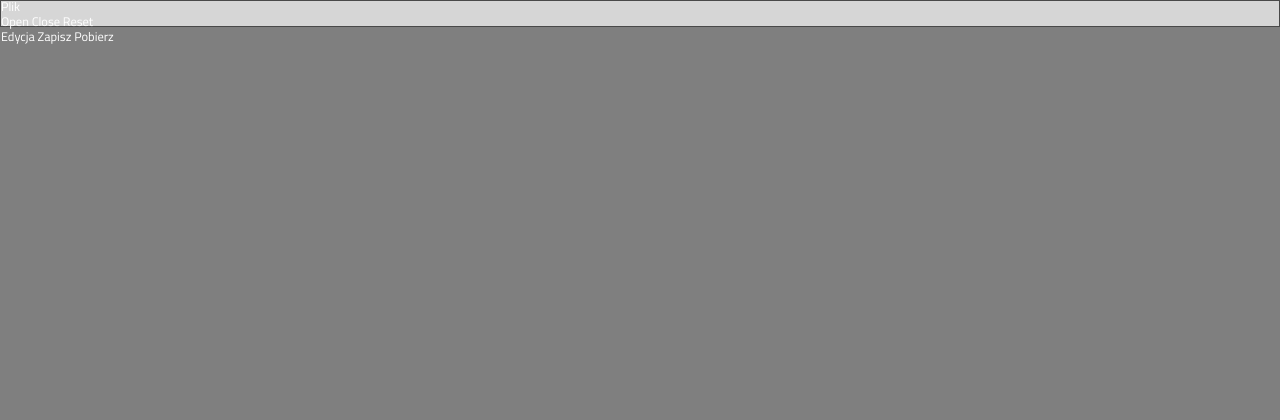
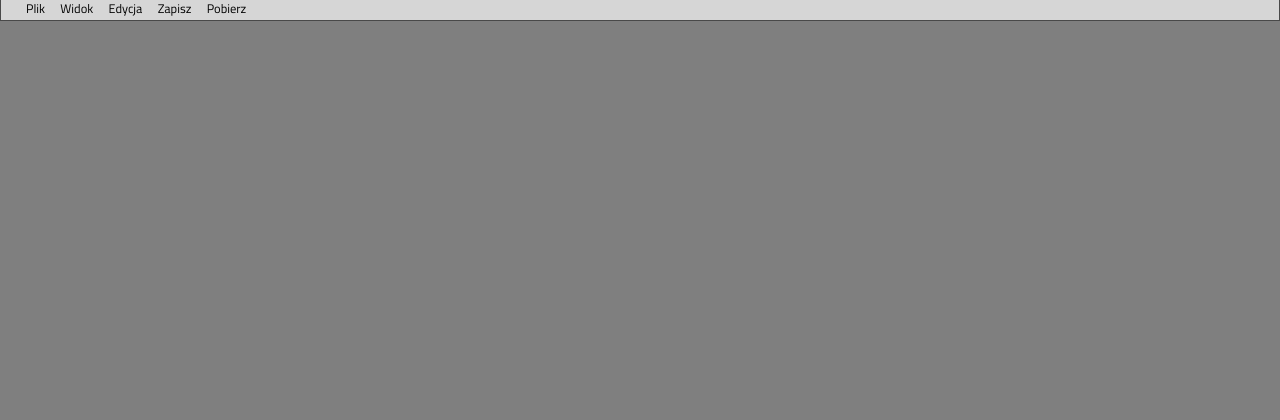
Before and after one commit to szpadlicho/project, a PHP site: page /interface/index.php in a window 1280 px wide. Shown: the top 420 px of the page. Run offline with PHP 8.4, Linux system fonts and the light colour scheme.

Commit message:
menu and tools create

```diff
--- a/interface/css/menu.css
+++ b/interface/css/menu.css
@@ -1,12 +1,52 @@
 #top-menu-ph{
     width: calc(100%-(2*2px));
-    height:2em;
     background-color: rgb(214,214,214);
-    border: 1px solid rgb(73,73,73);
+    border:1px solid rgb(73,73,73);
+    border-top:none;
+    padding:0.2em 1.5em;
+    color:black;
 }
-#top-menu ul{
+
+#top-menu > ul{
     list-style-type:none;
+
 }
-#top-menu ul li{
-    display:inline;
+
+#top-menu > ul > li{
+    display:inline-block;
+    position:relative;
+    padding:0em 0.5em;
+    #border: 1px solid rgb(73,73,73);
+    text-align:center;
+    #margin:0;
 }
+#top-menu > ul > li:hover{
+    display:inline-block;
+    position:relative;
+    padding:0em 0.5em;
+    background-color: rgb(224,224,224);
+}
+#top-menu > ul > li > ul{
+    list-style-type:none;
+    visibility:hidden;
+    position:absolute;
+    background-color: rgb(214,214,214);
+    #border: 1px solid rgb(73,73,73);
+    left:-0.5em;
+    text-align:center;
+}
+
+#top-menu > ul > li:hover > ul{
+    visibility:visible;
+    position:absolute;
+}
+#top-menu > ul > li > ul > li{
+    padding:0em 0.5em;
+}
+#top-menu > ul > li > ul > li:hover{
+    padding:0em 0.5em;
+    background-color: rgb(224,224,224);
+}
+.active{
+    color:red;
+}
--- /dev/null
+++ b/interface/css/tools.css
@@ -0,0 +1,12 @@
+.tools{
+    width:10em;
+    height:2em;
+    background-color:lime;
+    border: 1px solid black;
+}
+.t-show{
+    #visibility:visible;
+}
+.t-hide{
+    #visibility:hidden;
+}
--- a/interface/index.php
+++ b/interface/index.php
@@ -12,6 +12,8 @@
         <link title="deafult" type="text/css" rel="stylesheet" href="css/reset.css" />
         <link title="deafult" type="text/css" rel="stylesheet" href="css/style.css" />
         <link title="deafult" type="text/css" rel="stylesheet" href="css/menu.css" />
+        <link title="deafult" type="text/css" rel="stylesheet" href="css/option.css" />
+        <link title="deafult" type="text/css" rel="stylesheet" href="css/tools.css" />
 
         <script type="text/javascript" src="js/jquery-1.9.1.min.js"></script>
         <script type="text/javascript" src="js/scrypt.js"></script>
@@ -30,6 +32,26 @@
         $(document).load(both);
         $(window).resize(both);
         $(document).ready(function(){
+            $( '#top-menu ul li ul li' ).click(function(){
+                //$( '#top-menu ul li ul li' ).removeClass( 'active' );
+                if ( $( this ).hasClass( 'active' ) ) {
+                    $( this ).removeClass( 'active' );
+                } else {
+                    $( this ).addClass( 'active' );
+                };
+
+            });
+            $( '[id^="tool-"]' ).hide(); // hide the other divs
+            $( 'li[id^="button-"]' ).click(function(){
+                if ( $( '#tool-'+this.id.slice(7) ).hasClass( 't-show' ) ) {
+                    $( '#tool-'+this.id.slice(7) ).removeClass( 't-show' );
+                    $( '#tool-'+this.id.slice(7) ).hide('explode').addClass( 't-hide' );
+                } else {
+                    $( '#tool-'+this.id.slice(7) ).removeClass( 't-hide' );
+                    $( '#tool-'+this.id.slice(7) ).show('explode').addClass( 't-show' );;
+                }
+                //$( '#tool-'+this.id.slice(7) ).show('explode');
+            });
         });
         </script>
     </head>
@@ -40,18 +62,48 @@
                     <ul>
                         <li>Plik
                             <ul>
-                                <li>Open</li>
-                                <li>Close</li>
-                                <li>Reset</li>
+                                <li id="button-1">Open</li>
+                                <li id="button-2">Close</li>
+                                <li id="button-3">Reset</li>
                             </ul>
                         </li>
-                        <li>Edycja</li>
+                        <li>Widok
+                            <ul>
+                                <li id="button-4">Rozmiar</li>
+                                <li id="button-5">Czcionka</li>
+                                <li id="button-6">Napis</li>
+                            </ul>
+                        </li>
+                        <li>Edycja
+                            <ul>
+                                <li id="button-7">one</li>
+                                <li id="button-8">two</li>
+                                <li id="button-9">three</li>
+                            </ul>
+                        </li>
                         <li>Zapisz</li>
                         <li>Pobierz</li>
                     </ul>
                 </nav>
             </header>
-            <article></article><div></div>
+            <article>
+                <!--
+                <div id="left-option-ph">
+                    <div class="left-option"><span>Rozmiar</span></div>
+                    <div class="left-option"><span>Czcionka</span></div>
+                    <div class="left-option"><span>Napis</span></div>
+                </div>
+                -->
+                <div id="tool-1" class="tools">a</div>
+                <div id="tool-2" class="tools">b</div>
+                <div id="tool-3" class="tools">c</div>
+                <div id="tool-4" class="tools">d</div>
+                <div id="tool-5" class="tools">e</div>
+                <div id="tool-6" class="tools">f</div>
+                <div id="tool-7" class="tools">g</div>
+                <div id="tool-8" class="tools">h</div>
+                <div id="tool-9" class="tools">i</div>
+            </article>
         </section>
         <footer>
             <div id="count"></div>
```
Also changed, not shown: interface/css/option.css (added, +25 -0 lines).
